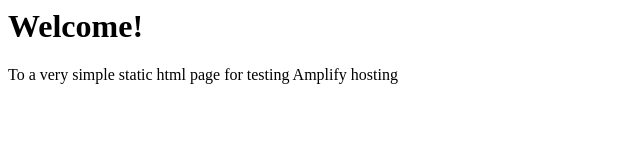
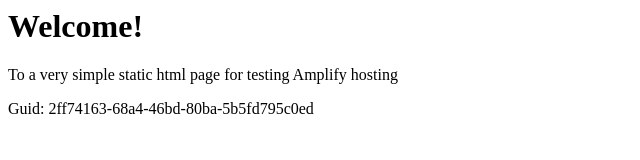
Before and after one commit to aws-aemilia-lhr/Github-PR-Commit-Integration-Test-DoNotTouch-GithubWebhookPreviewCanaryTest-v1-prod-eu-west-2, a website: page src/index.html in a window 1280 px wide. Shown: the whole page, without its empty margins (0-640 px from the left). Drawn offline with Linux system fonts and the light colour scheme.

Commit message:
commit from integ tests

```diff
--- a/src/index.html
+++ b/src/index.html
@@ -1,3 +1,5 @@
+
+
 <html lang="en">
 
 <head>
@@ -10,6 +12,6 @@
 <body>
     <h1>Welcome!</h1>
     <p>To a very simple static html page for testing Amplify hosting</p>
-</body>
+    <p>Guid: 2ff74163-68a4-46bd-80ba-5b5fd795c0ed</p></body>
 
 </html>
```
